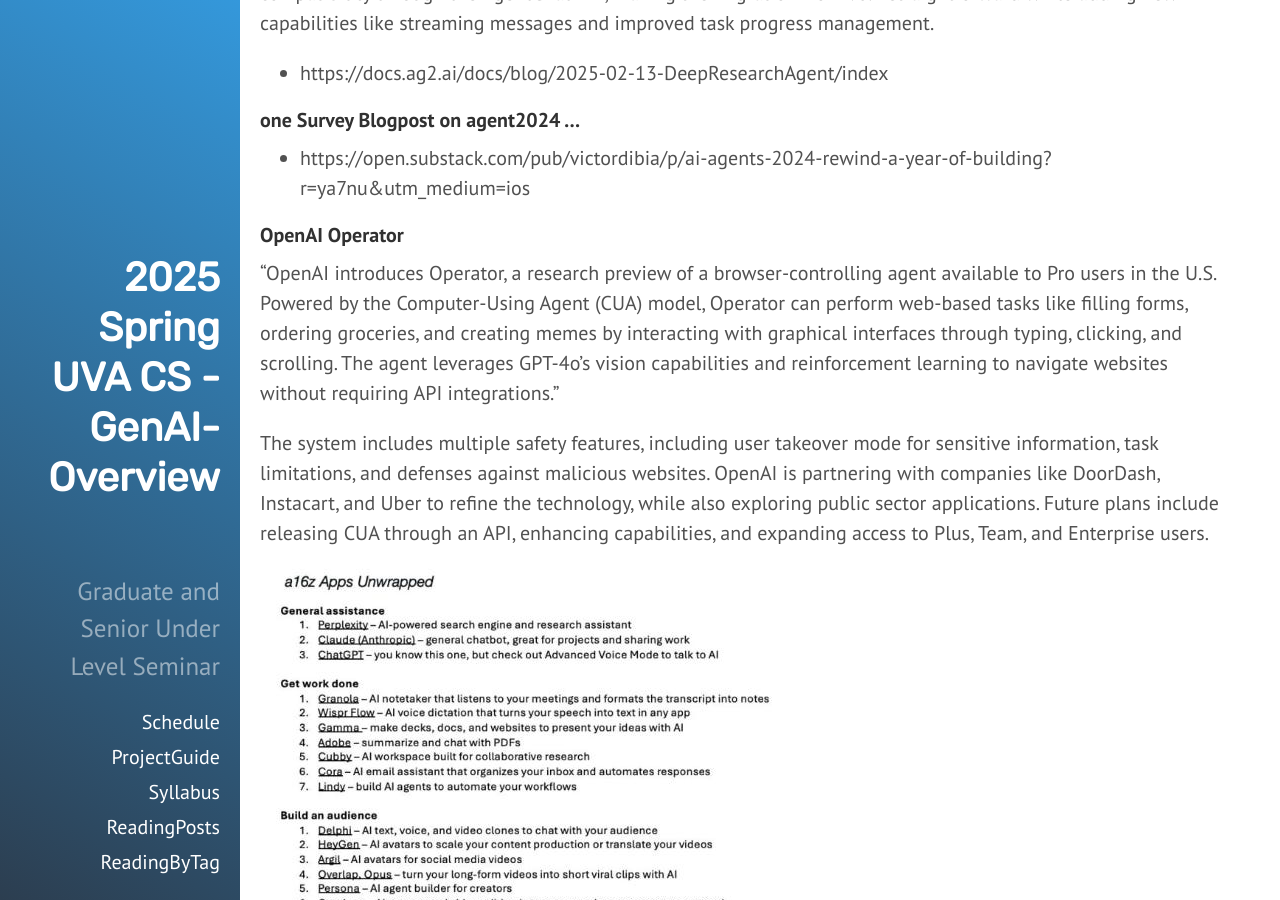
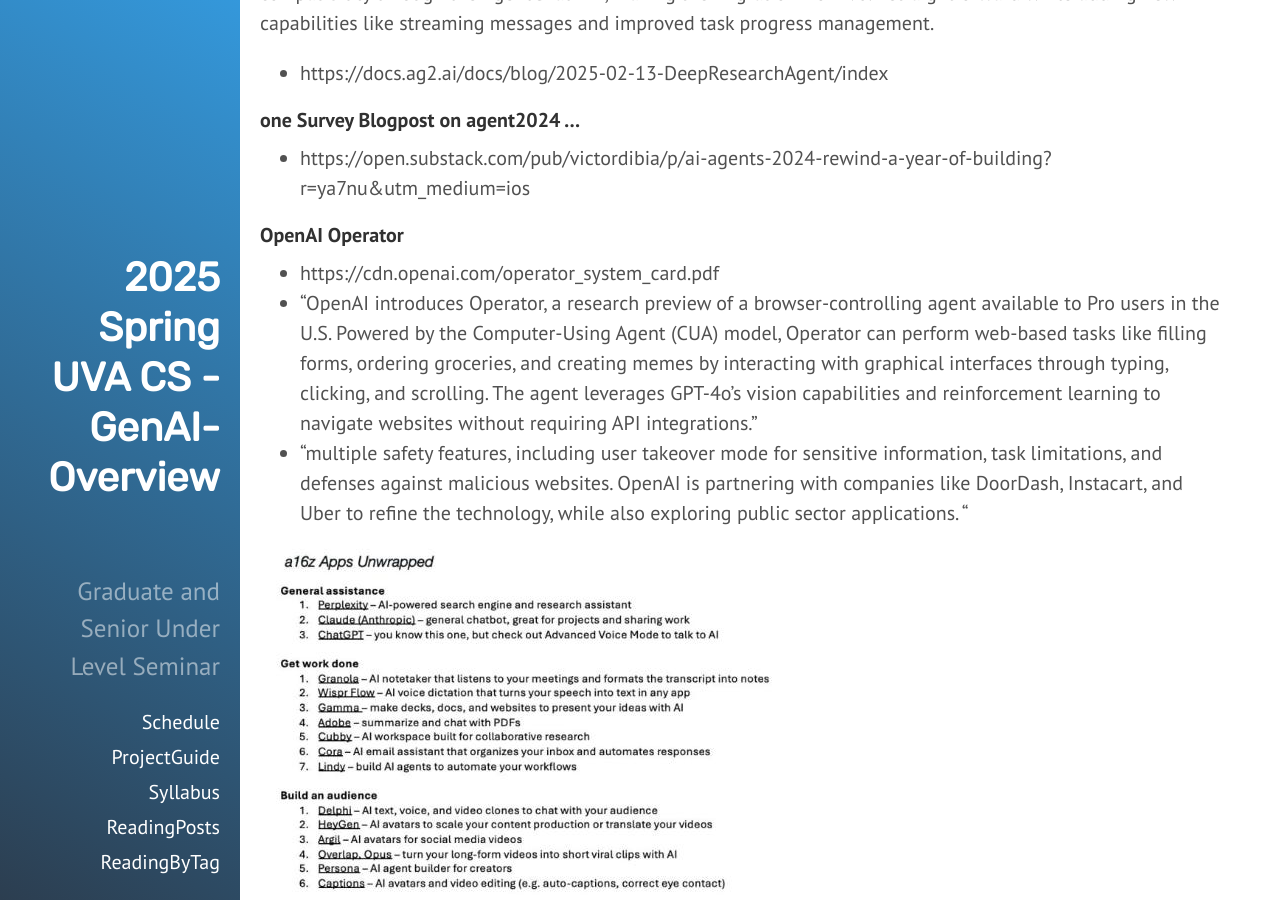
Before and after one commit to qiyanjun/2025sp-GenAI-overview, a Jekyll site: the page built from _contents/S0-L10.md, in a window 1280 px wide and 900 px high, scrolled down 965 px. Built offline with Jekyll 4.4.1, drawn with Linux system fonts in a browser that asks for light colours.

```diff
--- a/_contents/S0-L10.md
+++ b/_contents/S0-L10.md
@@ -47,10 +47,10 @@
 
 
 #### OpenAI Operator
++ https://cdn.openai.com/operator_system_card.pdf
++ "OpenAI introduces Operator, a research preview of a browser-controlling agent available to Pro users in the U.S. Powered by the Computer-Using Agent (CUA) model, Operator can perform web-based tasks like filling forms, ordering groceries, and creating memes by interacting with graphical interfaces through typing, clicking, and scrolling. The agent leverages GPT-4o's vision capabilities and reinforcement learning to navigate websites without requiring API integrations."
++ "multiple safety features, including user takeover mode for sensitive information, task limitations, and defenses against malicious websites. OpenAI is partnering with companies like DoorDash, Instacart, and Uber to refine the technology, while also exploring public sector applications. "
 
-"OpenAI introduces Operator, a research preview of a browser-controlling agent available to Pro users in the U.S. Powered by the Computer-Using Agent (CUA) model, Operator can perform web-based tasks like filling forms, ordering groceries, and creating memes by interacting with graphical interfaces through typing, clicking, and scrolling. The agent leverages GPT-4o's vision capabilities and reinforcement learning to navigate websites without requiring API integrations."
-
-The system includes multiple safety features, including user takeover mode for sensitive information, task limitations, and defenses against malicious websites. OpenAI is partnering with companies like DoorDash, Instacart, and Uber to refine the technology, while also exploring public sector applications. Future plans include releasing CUA through an API, enhancing capabilities, and expanding access to Plus, Team, and Enterprise users.
 
 
 ![Image]({{ site.baseurl }}/Lectures/aitools.png)
```
Also changed, not shown: _contents/S0-L07.md (+1 -9 lines), _contents/S0-L14.md (+9 -0 lines).
